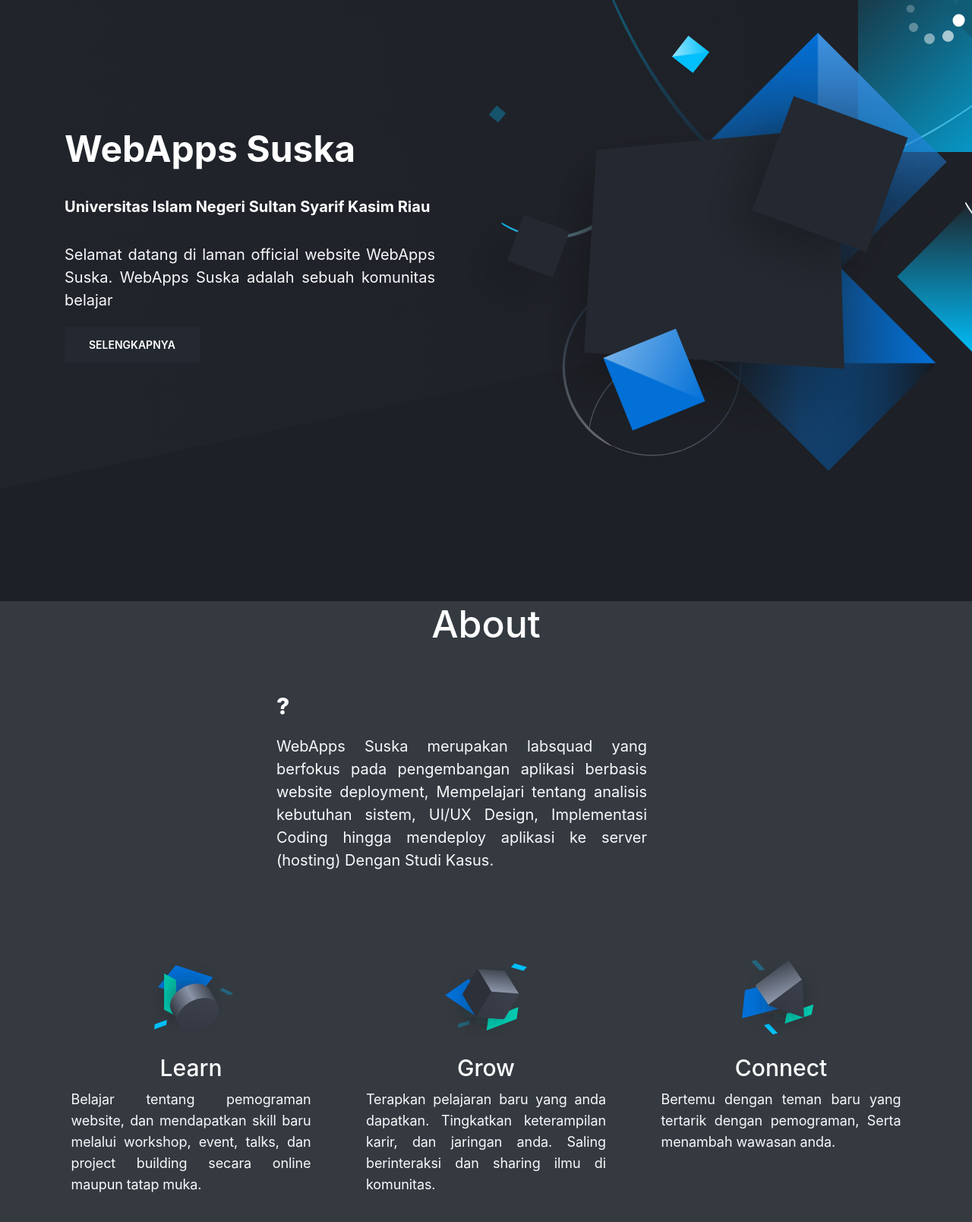
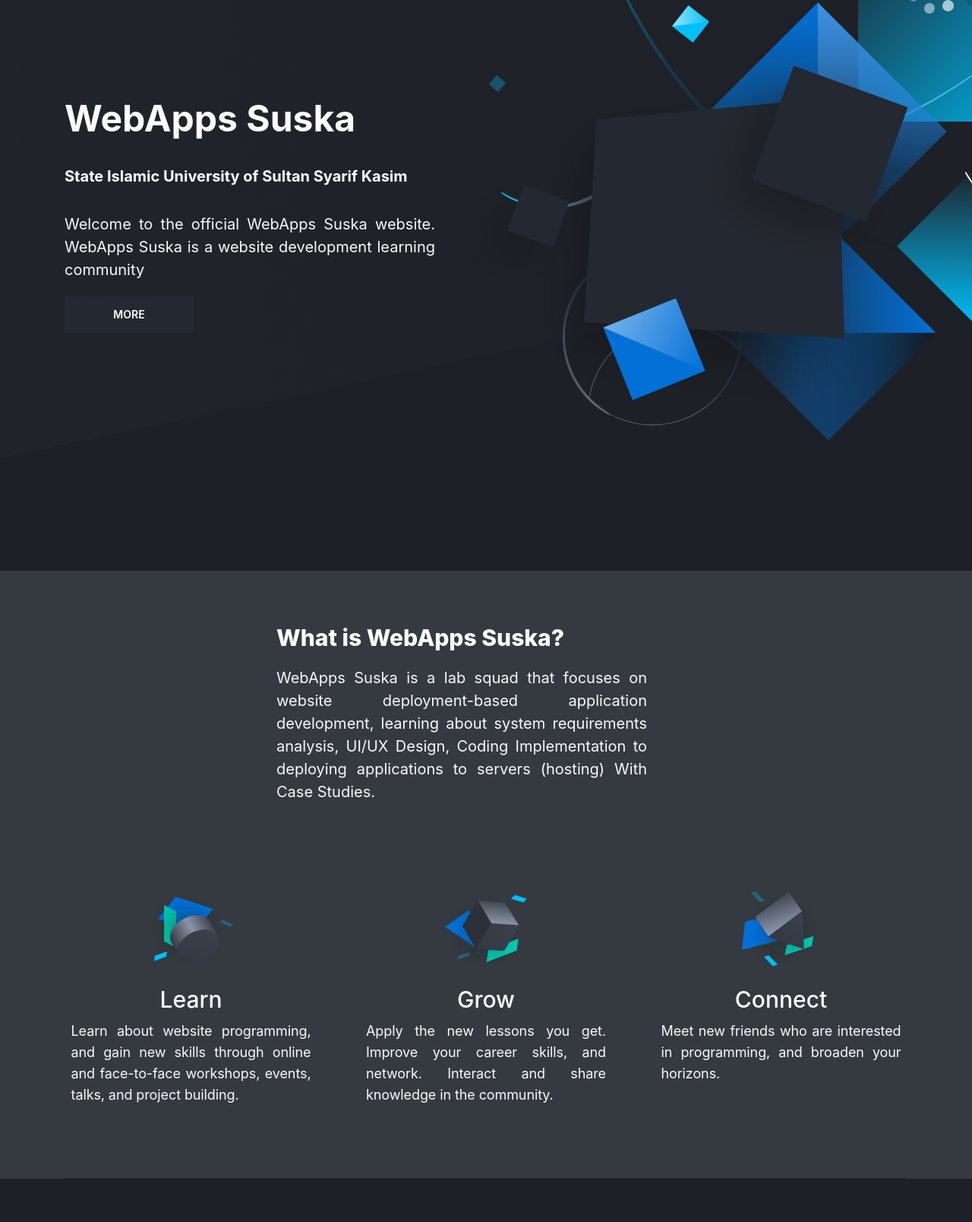
Before and after one commit to Irfan123fw/WebApps, a plain HTML site: page index.html in a window 1280 px wide. Shown: the part 170-1778 px from the top of the page at 76% size. Drawn offline with nearby package versions, Linux system fonts and the light colour scheme.

Commit message:
Update index.html

```diff
--- a/index.html
+++ b/index.html
@@ -28,7 +28,7 @@
 
         <!-- Brand -->
         <a class="navbar-brand" href="index.html">
-            <img class=" animate__animated animate__pulse animate__infinite" src="foto/go.png" alt="Logo" style="width: 100px;height:80px; ">
+            <img class=" animate__animated animate__pulse animate__infinite" src="foto/go.png" alt="Logo" style="width: 60px;height:40px; ">
         </a>
 
         <!-- Toggler/collapsibe Button -->
@@ -77,9 +77,9 @@
                     <div class="hero-inner">
 						<div class="hero-copy animate__animated animate__zoomIn animate__delay-1s">
 	                        <h1 class="hero-title mt-0 text-white  mb-3">WebApps Suska</h1>
-                            <h1 class="mt-0 text-white  mb-3 " style="font-size:20px ;">Universitas Islam Negeri Sultan Syarif Kasim Riau</h1>
-                            <p class="hero-paragraph text-light" style="text-align: justify;">Selamat datang di laman official website WebApps Suska. WebApps Suska adalah sebuah komunitas belajar  </p>
-	                        <div class="hero-cta"><a class="button" href="#about">Selengkapnya</a></div>
+                            <h1 class="mt-0 text-white  mb-3 " style="font-size:20px ;">State Islamic University of Sultan Syarif Kasim</h1>
+                            <p class="hero-paragraph text-light" style="text-align: justify;">Welcome to the official WebApps Suska website. WebApps Suska is a website development learning community</p>
+	                        <div class="hero-cta"><a class="button" href="#about">More</a></div>
 						</div>
 						<div class="hero-figure anime-element">
 							<svg class="placeholder" width="528" height="396" viewBox="0 0 528 396">
@@ -103,11 +103,11 @@
             <section class="features section bg-dark" id="about">
 
                 <div class="container">
-                    <h1 class="text-white justify-content-center animate__animated animate__zoomIn animate__delay-2s mb-5" style="display: flex;" >About</h1>
+                    <h1 class="text-white justify-content-center animate__animated animate__zoomIn animate__delay-2s mb-5" style="display: flex;" ></h1>
                     <div class="hero-inner justify-content-center">
 						<div class="hero-copy animate__animated animate__zoomIn animate__delay-1s">
-	                        <h1 class="hero-title mt-0 text-white  mb-3" style="font-size:30px ; font-weight: 800;"> ?</h1>                            <p class="hero-paragraph text-light" style="text-align: justify;">WebApps Suska merupakan labsquad yang berfokus pada pengembangan aplikasi berbasis website deployment,
-                            Mempelajari tentang analisis kebutuhan sistem, UI/UX Design, Implementasi Coding hingga mendeploy aplikasi ke server (hosting) Dengan Studi Kasus.</p>
+	                        <h1 class="hero-title mt-2 text-white  mb-3" style="font-size:30px ; font-weight: 800;">What is WebApps Suska?</h1>
+                                <p class="hero-paragraph text-light" style="text-align: justify;">WebApps Suska is a lab squad that focuses on website deployment-based application development, learning about system requirements analysis, UI/UX Design, Coding Implementation to deploying applications to servers (hosting) With Case Studies.</>
 
 						</div>
                     </div>
@@ -120,8 +120,8 @@
 										<img src="dist/images/feature-icon-01.svg" alt="Feature 01">
                                     </div>
                                     <h4 class="feature-title mt-24 text-white">Learn</h4>
-                                    <p class="text-sm text-light mb-0" style="text-align: justify;">Belajar tentang pemograman website, dan mendapatkan skill baru melalui
-                                         workshop, event, talks, dan project building secara online maupun tatap muka. </p>
+                                    <p class="text-sm text-light mb-0" style="text-align: justify;">Learn about website programming, and gain new skills through online and face-to-face workshops,
+                                        events, talks, and project building.</p>
                                 </div>
                             </div>
 							<div class="feature text-center is-revealing">
@@ -130,9 +130,7 @@
 										<img src="dist/images/feature-icon-02.svg" alt="Feature 02">
                                     </div>
                                     <h4 class="feature-title mt-24 text-white">Grow</h4>
-                                    <p class="text-sm mb-0 text-light" style="text-align:justify ;">Terapkan pelajaran baru yang anda dapatkan. Tingkatkan keterampilan karir, dan jaringan anda.
-                                            Saling berinteraksi dan sharing ilmu di komunitas.
-                                    </p>
+                                    <p class="text-sm mb-0 text-light" style="text-align:justify ;">Apply the new lessons you get. Improve your career skills, and network. Interact and share knowledge in the community.
                                 </div>
                             </div>
                             <div class="feature text-center is-revealing">
@@ -141,7 +139,7 @@
 										<img src="dist/images/feature-icon-03.svg" alt="Feature 03">
                                     </div>
                                     <h4 class="feature-title mt-24 text-white">Connect</h4>
-                                    <p class="text-sm mb-0 text-light" style="text-align:justify ;">Bertemu dengan teman baru yang tertarik dengan pemograman, Serta menambah wawasan anda.
+                                    <p class="text-sm mb-0 text-light" style="text-align:justify ;">Meet new friends who are interested in programming, and broaden your horizons.
 
                                     </p>
                                 </div>
@@ -151,57 +149,6 @@
                     </div>
                 </div>
             </section>
-
-            <!-- <section class="pricing section">
-                <div class="container-sm">
-                    <div class="pricing-inner section-inner">
-                        <div class="pricing-header text-center">
-                            <h2 class="section-title mt-0 text-white">Unlimited for all</h2>
-                            <p class="section-paragraph mb-0 text-light">Lorem ipsum dolor sit amet, consectetur adipiscing elit, sed do eiusmod tempor incididunt ut labore et dolore magna aliqua. Ut ad quis nostrud.</p>
-                        </div>
-						<div class="pricing-tables-wrap">
-                            <div class="pricing-table">
-                                <div class="pricing-table-inner is-revealing">
-                                    <div class="pricing-table-main">
-                                        <div class="pricing-table-header pb-24">
-                                            <div class="pricing-table-price"><span class="pricing-table-price-currency h2">$</span><span class="pricing-table-price-amount h1">49</span><span class="text-xs">/month</span></div>
-                                        </div>
-										<div class="pricing-table-features-title text-xs pt-24 pb-24">What you will get</div>
-                                        <ul class="pricing-table-features list-reset text-xs">
-                                            <li>
-                                                <span>Lorem ipsum dolor sit nisi</span>
-                                            </li>
-                                            <li>
-                                                <span>Lorem ipsum dolor sit nisi</span>
-                                            </li>
-                                            <li>
-                                                <span>Lorem ipsum dolor sit nisi</span>
-                                            </li>
-											<li>
-												<span>Lorem ipsum dolor sit nisi</span>
-											</li>
-                                        </ul>
-                                    </div>
-                                    <div class="pricing-table-cta mb-8">
-                                        <a class="button button-primary button-shadow button-block" href="#">Pre order now</a>
-                                    </div>
-                                </div>
-                            </div>
-                        </div>
-                    </div>
-                </div>
-            </section> -->
-
-			<!-- <section class="cta section">
-				<div class="container">
-					<div class="cta-inner section-inner">
-						<h3 class="section-title mt-0">Still not convinced on buying?</h3>
-						<div class="cta-cta">
-							<a class="button button-primary button-wide-mobile" href="#">Get in touch</a>
-						</div>
-					</div>
-				</div>
-			</section> -->
         </main>
 
         <footer class="site-footer">
```
